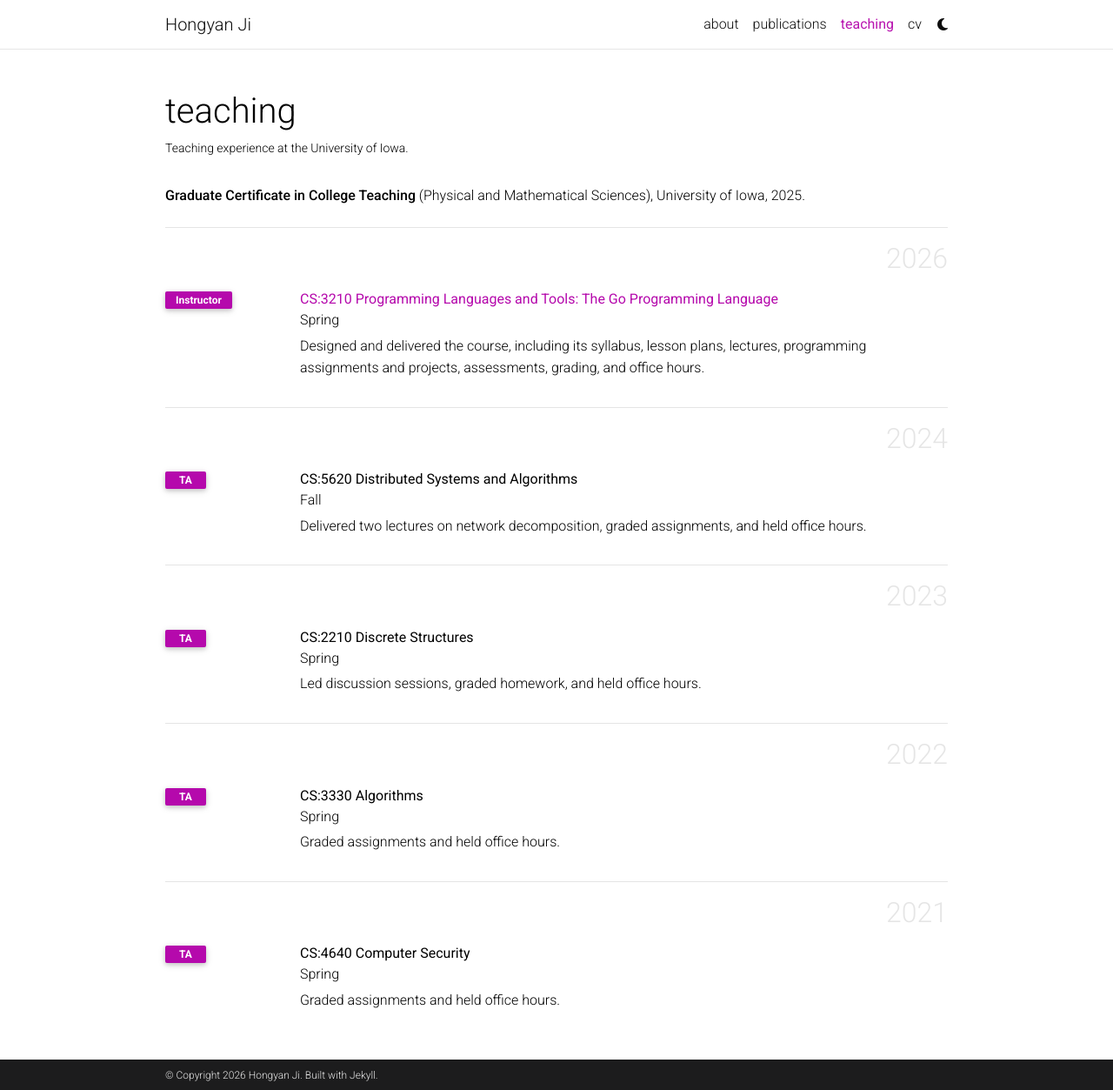
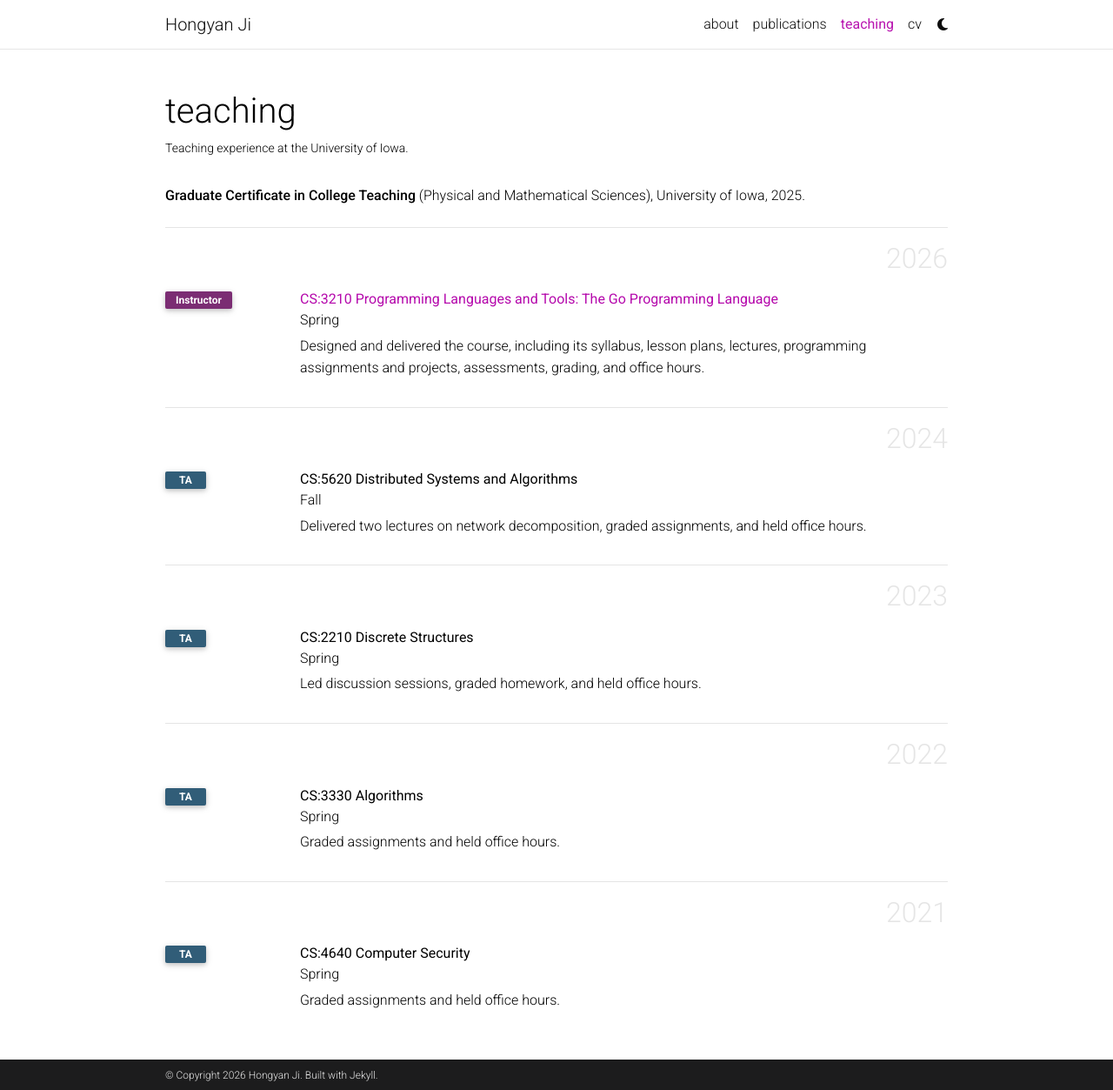
Before and after one commit to HongyanJi/hongyanji.github.io, a Jekyll site: the page built from _pages/teaching.md, in a window 1280 px wide and 1253 px high. Shown: the whole window at 87% size. Built offline with Jekyll 4.4.1, drawn with Linux system fonts in a browser that asks for light colours; a style sheet for code colours, icons or effects is not loaded.

Commit message:
Differentiate teaching role badges

```diff
--- a/_pages/teaching.md
+++ b/_pages/teaching.md
@@ -20,9 +20,9 @@ nav_order: 3
           <div class="row">
             <div class="col-md-2 abbr">
               {% if entry.role_short != entry.role %}
-                <abbr class="badge teaching-role" title="{{ entry.role }}">{{ entry.role_short }}</abbr>
+                <abbr class="badge teaching-role teaching-role--{{ entry.role | slugify }}" title="{{ entry.role }}">{{ entry.role_short }}</abbr>
               {% else %}
-                <span class="badge teaching-role">{{ entry.role_short }}</span>
+                <span class="badge teaching-role teaching-role--{{ entry.role | slugify }}">{{ entry.role_short }}</span>
               {% endif %}
             </div>
             <div class="col-md-10">
--- a/_sass/_base.scss
+++ b/_sass/_base.scss
@@ -754,9 +754,16 @@ footer.sticky-bottom {
     display: inline-block;
     padding: 0.25rem 0.75rem;
     color: $white-color;
-    background-color: var(--global-theme-color);
     text-align: center;
     text-decoration: none;
+  }
+
+  ol.bibliography li .abbr .teaching-role--instructor {
+    background-color: #7b2d73;
+  }
+
+  ol.bibliography li .abbr .teaching-role--teaching-assistant {
+    background-color: #315d78;
   }
 
   .teaching-description {
@@ -764,10 +771,6 @@ footer.sticky-bottom {
     margin-bottom: 0;
     line-height: 1.55;
   }
-}
-
-html[data-theme='dark'] .publications.teaching .teaching-role {
-  color: $grey-color-dark;
 }
 
 // Rouge Color Customization
```
